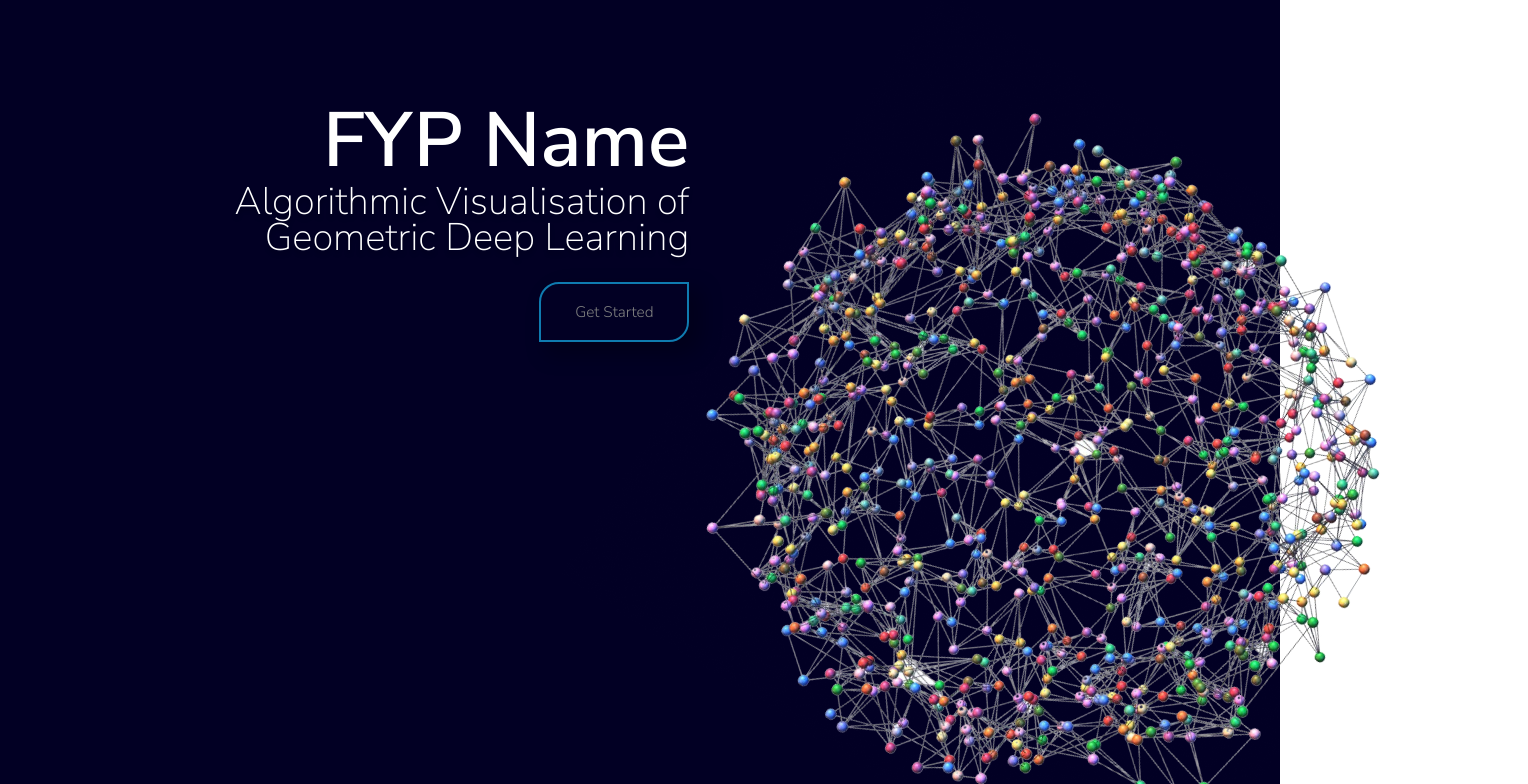
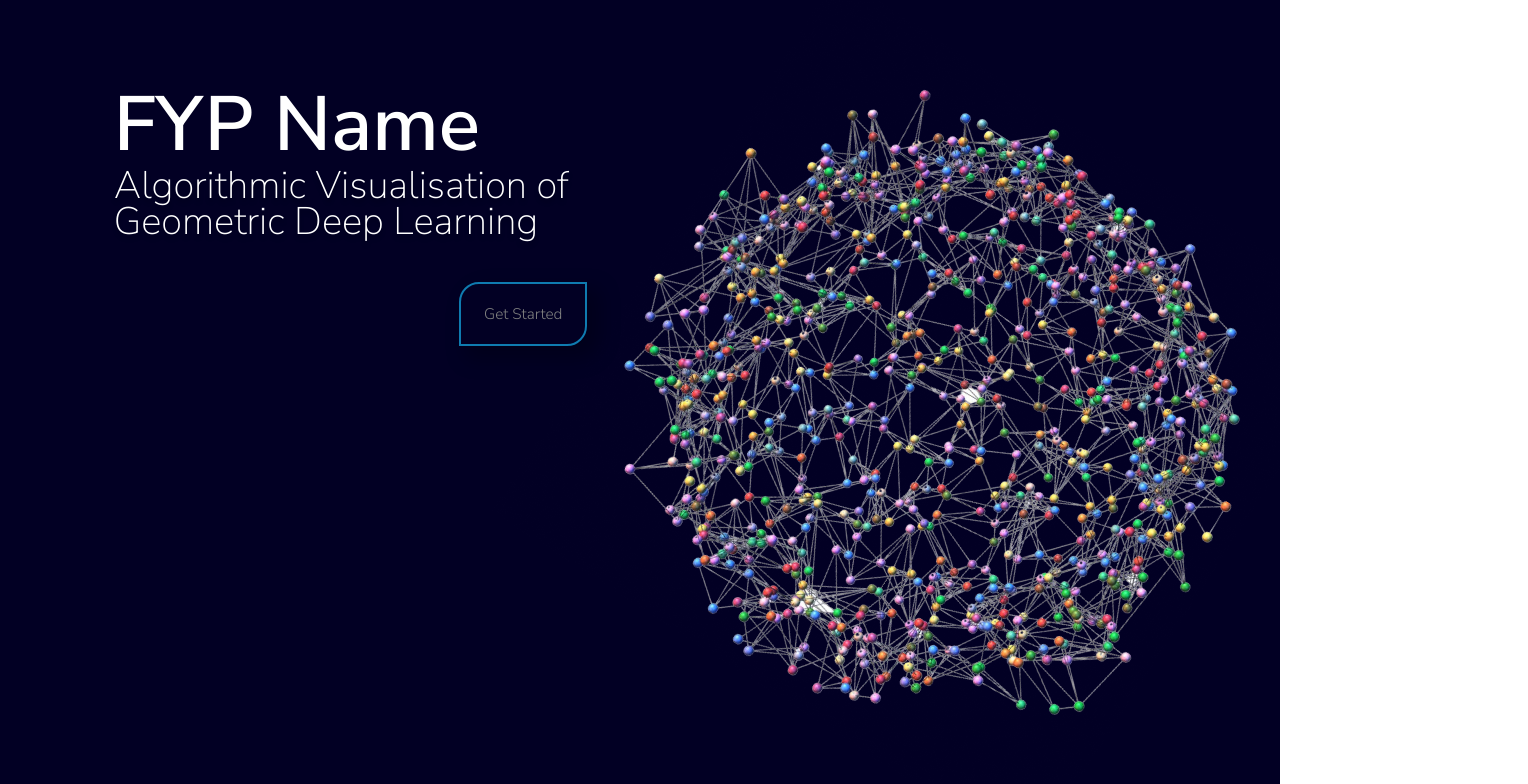
Before and after one commit to abuzar7266/GDL-Visualization, a React (Vite) app in the folder GDL-Visualisation/: page / in a window 1280 px wide. Shown: the top 784 px of the page, 1528 px wide, since content can reach past the window. Built offline with nearby package versions, Linux system fonts and the light colour scheme.

Commit message:
Dynamic window resizing.

```diff
--- a/GDL-Visualisation/src/assets/css/Home.css
+++ b/GDL-Visualisation/src/assets/css/Home.css
@@ -9,22 +9,28 @@
 
     mix-blend-mode: normal;
 }
+
+.title-div{
+    margin-top: 10vh;
+    margin-right: 50vw;
+    margin-left: 8vw;
+}
+
 .subtitle{
     font-family: 'Nunito Sans', sans-serif;
     font-style: normal;
     font-weight: 200;
     font-size: 3vw;
     line-height: 2.5vw;
-    text-align: right;
-    /* margin-right: 8vw; */
+    text-align: left;
 
     color: #FFFFFF;
 
     text-shadow: 0px 4px 4px rgba(0, 0, 0, 0.25);
 }
 .Start-Button{
-    height: 60px;
-    width: 150px;
+    height: 8vh;
+    width: 10vw;
     font-family: 'Nunito Sans', sans-serif;
     font-weight: 400;
     font-size: 1.2vw;
@@ -33,8 +39,15 @@
     box-shadow: 10px 10px 20px 3px rgba(0, 0, 0, 0.25);
     border-radius: 20px 0px;
     border:2px solid #0F7BB0;
-    cursor:pointer;
+    cursor: pointer;
 }
+
+.button-div{
+    margin-top: 5vh;
+    margin-left: 35vw;
+
+}
+
 .Start-Button:hover{
   color: black;
   background-color: #0F7BB0;
@@ -42,7 +55,11 @@
   box-shadow: 10px 10px 20px 3px rgba(67, 67, 67, 0.25);
 }
 .img-anim{
+    margin-left: 47vw;
+    margin-top: 12vh;
     animation: rotation 60s infinite linear;
+    max-width: 50vw;
+    max-height: 50vw;
 }
 .text-middle{
   position: absolute;
--- a/GDL-Visualisation/src/pages/Home.jsx
+++ b/GDL-Visualisation/src/pages/Home.jsx
@@ -7,46 +7,29 @@ import { useNavigate } from "react-router-dom";
 const LandingPage = ()=>{
     const navigate = useNavigate();
     return (<>
-    <Container style={{textAlign:'right'}}>
-        <div  style={{zIndex:'2',position:'absolute'}}>
+    <Container style={{textAlign:'left'}}>
+        <div  style={{zIndex:'2', position:'absolute'}}>
         <Row>
-            <br /><br /><br /><br />
-        </Row>
-        <Row>
-            <Col
-             sm={2}
-            >
-
-            </Col>
-            <Col lg={7}
-                md={10}
-                xl={7}
-                sm={12}>
-                <span className="title">FYP Name</span><br />
-                <span className="subtitle">Algorithmic Visualisation of Geometric Deep Learning</span>
+            <Col>
+                <div className="title-div">
+                    <span className="title">FYP Name</span><br />
+                    <span className="subtitle">Algorithmic Visualisation of Geometric Deep Learning</span>
+                </div>
             </Col>
         </Row>
         <Row>
-            <br />
-        </Row>
-        <Row>
-            <Col
-            sm={6}
-            >
-            </Col>
-            <Col sm={3}>
-                <button className="Start-Button" onClick={() => navigate("/intro")}>Get Started</button>
+            <Col>
+                <div className="button-div">
+                    <button className="Start-Button" onClick={() => navigate("/intro")}>Get Started</button>
+                </div>
             </Col>
         </Row>
         </div>
         <div style={{zIndex:'3'}}>
             <Row>
-                <br /><br /><br /><br /><br />
-            </Row>
-            <Row>
-                <Col sm={11}>
+                <Col>
                 </Col>
-                <Col sm={1}>
+                <Col>
                     <img src={GraphTrans} alt="..." height='700' width='700' fluid className="img-anim"/>
                 </Col>
             </Row>
```
